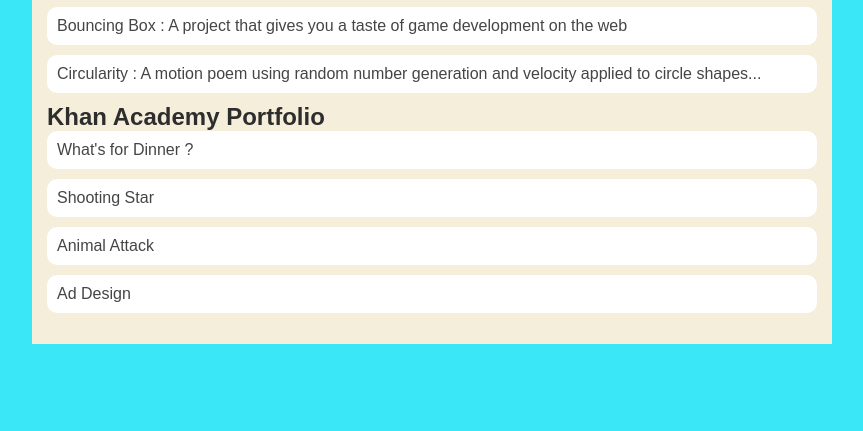
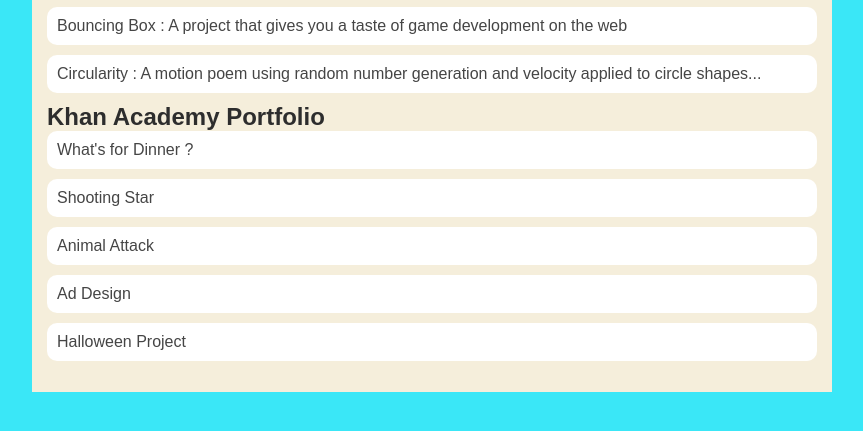
Before and after one commit to ethanvallee/ethanvallee.github.io, a plain HTML site: page portfolio.html in a window 1280 px wide. Shown: the part 217-648 px from the top of the page, without its empty margins (208-1071 px from the left). Drawn offline with Linux system fonts and the light colour scheme.

Commit message:
Added Halloween Project

```diff
--- a/portfolio.html
+++ b/portfolio.html
@@ -33,6 +33,7 @@
                   <li><a href="https://www.khanacademy.org/computer-programming/spin-off-of-project-shooting-star/5939472828383232"> Shooting Star </a></li>
                   <li><a href="https://www.khanacademy.org/computer-programming/spin-off-of-project-animal-attack/5827163476901888"> Animal Attack </a></li>
                   <li><a href="https://www.khanacademy.org/computer-programming/spin-off-of-project-ad-design/5036353407860736">Ad Design</a></li>
-              </ul>
+                  <li><a href=https://www.khanacademy.org/computer-programming/spin-off-of-project-fish-tank/5682510494613504>Halloween Project</a></li>
+                </ul>
           </ul>
       </main>
```
